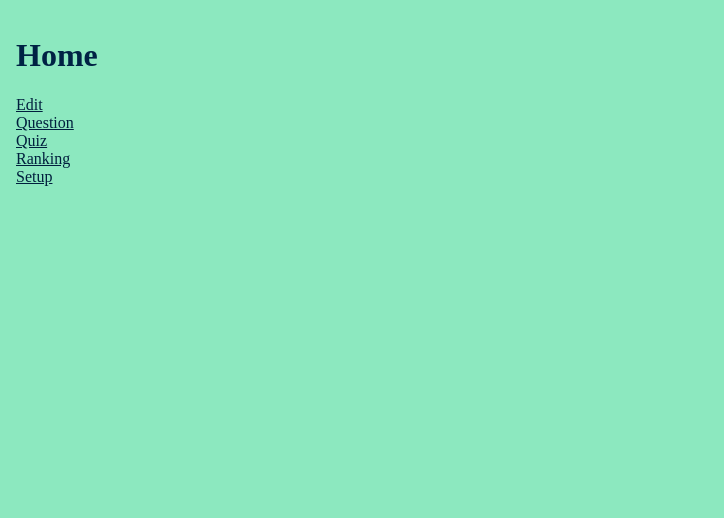
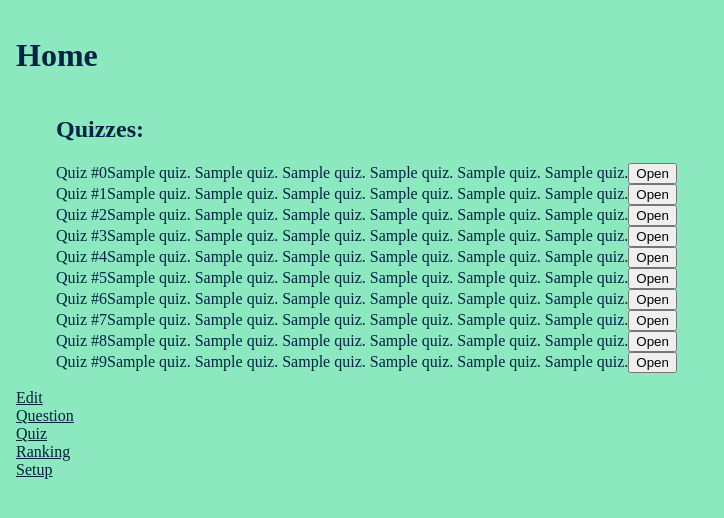
Before and after one commit to Zajecia-PJATK/s24048, a website built with Vite: page quiz/src/pages/index.html in a window 1280 px wide. Shown: the whole page, without its empty margins (0-724 px from the left). Built offline with nearby package versions, Linux system fonts and the light colour scheme.

Commit message:
Quizzes list prototype

```diff
--- /dev/null
+++ b/quiz/src/elements/quizzes-list/quizzes-list-item/quizzes-list-item.scss
@@ -0,0 +1,3 @@
+:host {
+
+}
--- /dev/null
+++ b/quiz/src/elements/quizzes-list/quizzes-list-item/quizzes-list-item.ts
@@ -0,0 +1,60 @@
+import './quizzes-list-item.scss';
+import { ElementBuilder } from '../../../shared/element-builder';
+import { Quiz } from '../../../shared/quiz';
+import { QuizManager } from '../../../shared/quiz-manager';
+
+export const quizIdAttr = 'quizid';
+export class QuizzesListItem extends HTMLElement {
+    public static readonly observedAttributes = [quizIdAttr];
+    private quiz?: Quiz;
+
+    public attributeChangedCallback(attr: string, oldValue: string, newValue: string): void {
+        if (oldValue === newValue) return;
+
+        switch (attr) {
+            case quizIdAttr: return this.onQuizIdChange(parseInt(newValue));
+        }
+    }
+
+    public setQuizId(quizId: number): QuizzesListItem {
+        this.setAttribute(quizIdAttr, `${quizId}`);
+        return this;
+    }
+
+    public openQuizSetupPage(): void {
+        console.log(this.quiz);
+    }
+
+    private onQuizIdChange(quizId: number) {
+        this.quiz = QuizManager.read(quizId);
+
+        const title = ElementBuilder
+            .make('span')
+            .withClassName('quiz-title')
+            .withText(this.quiz.name)
+            .build();
+
+        const description = ElementBuilder
+            .make('span')
+            .withClassName('quiz-description')
+            .withText(this.quiz.description)
+            .build();
+
+        const openQuizButton = ElementBuilder
+            .make<HTMLButtonElement>('button')
+            .withEventHandler('click', this.openQuizSetupPage.bind(this))
+            .withText('Open')
+            .build();
+
+        const article = ElementBuilder
+            .make('article')
+            .withClassName('quiz-list-item')
+            .withChild(title)
+            .withChild(description)
+            .withChild(openQuizButton)
+            .build();
+
+        this.innerHTML = '';
+        this.append(article);
+    }
+}
--- /dev/null
+++ b/quiz/src/elements/quizzes-list/quizzes-list.ts
@@ -0,0 +1,34 @@
+import './quizzes-list.scss';
+import { QuizzesListItem } from './quizzes-list-item/quizzes-list-item';
+import { Quiz } from '../../shared/quiz';
+import { ElementBuilder } from '../../shared/element-builder';
+import { QuizManager } from '../../shared/quiz-manager';
+
+export class QuizzesList extends HTMLElement {
+    constructor() {
+        super();
+
+        const quizzes: Quiz[] = new Array(10).fill(0).map((_, i) => ({
+            id: i,
+            name: `Quiz #${i}`,
+            description: `Sample quiz. Sample quiz. Sample quiz. Sample quiz. Sample quiz. Sample quiz.`
+        }));
+
+        quizzes.forEach(QuizManager.save);
+
+        const quizzesListItems = quizzes
+            .map(quiz => new QuizzesListItem().setQuizId(quiz.id));
+
+        const ul = ElementBuilder
+            .make<HTMLUListElement>('ul')
+            .withChild(ElementBuilder
+                .make('h2')
+                .withText('Quizzes:')
+                .build()
+            )
+            .withChildren(quizzesListItems)
+            .build();
+
+        this.append(ul);
+    }
+}
--- a/quiz/src/pages/home.ts
+++ b/quiz/src/pages/home.ts
@@ -1,3 +1,5 @@
-console.log('Home');
+import { QuizzesList } from '../elements/quizzes-list/quizzes-list';
+import { QuizzesListItem } from '../elements/quizzes-list/quizzes-list-item/quizzes-list-item';
 
-export {};
+customElements.define('quizzes-list-item', QuizzesListItem);
+customElements.define('quizzes-list', QuizzesList);
--- a/quiz/src/pages/index.html
+++ b/quiz/src/pages/index.html
@@ -12,6 +12,9 @@
 <body>
 
 <h1>Home</h1>
+
+<quizzes-list></quizzes-list>
+
 <a href="./edit/">Edit</a>
 <a href="./question/">Question</a>
 <a href="./quiz/">Quiz</a>
--- /dev/null
+++ b/quiz/src/shared/element-builder.ts
@@ -0,0 +1,47 @@
+export class ElementBuilder<T extends HTMLElement> {
+    private constructor(private readonly element: T) { }
+
+    public static make<T extends HTMLElement>(tagName: string): ElementBuilder<T> {
+        return new ElementBuilder(document.createElement(tagName) as T);
+    }
+
+    public build(): T {
+        return this.element;
+    }
+
+    public withClassName(className: string): ElementBuilder<T> {
+        const modified = this.element;
+        modified.classList.add(className);
+        return new ElementBuilder(modified);
+    }
+
+    public withEventHandler(event: keyof HTMLElementEventMap, listener: () => void): ElementBuilder<T> {
+        const modified = this.element;
+        modified.addEventListener(event, listener);
+        return new ElementBuilder(modified);
+    }
+
+    public withChild(child: HTMLElement): ElementBuilder<T> {
+        const modified = this.element;
+        modified.appendChild(child);
+        return new ElementBuilder(modified);
+    }
+
+    public withChildren(children: HTMLElement[]): ElementBuilder<T> {
+        const modified = this.element;
+        modified.append(...children);
+        return new ElementBuilder(modified);
+    }
+
+    public withText(text: string): ElementBuilder<T> {
+        const modified = this.element;
+        modified.innerText = text;
+        return new ElementBuilder(modified);
+    }
+
+    public withValue(value: string): ElementBuilder<T> {
+        const modified = this.element;
+        modified.setAttribute('value', value);
+        return new ElementBuilder(modified);
+    }
+}
--- /dev/null
+++ b/quiz/src/shared/quiz-manager.ts
@@ -0,0 +1,23 @@
+import { Quiz } from './quiz';
+
+export class QuizManager {
+    private static readonly quizKeyPrefix = 'Q';
+
+    public static save(quiz: Quiz): void {
+        const key = QuizManager.getQuizStorageKey(quiz.id);
+        const value = JSON.stringify(quiz);
+
+        localStorage.setItem(key, value);
+    }
+
+    public static read(quizId: number): Quiz {
+        const key = QuizManager.getQuizStorageKey(quizId);
+        const value = localStorage.getItem(key)!; // TODO: Add error handling
+
+        return JSON.parse(value); // TODO: Add cache to save CPU on JSON parsing
+    }
+
+    private static getQuizStorageKey(quizId: number): string {
+        return `${this.quizKeyPrefix}${quizId}`;
+    }
+}
--- /dev/null
+++ b/quiz/src/shared/quiz.ts
@@ -0,0 +1,5 @@
+export interface Quiz {
+    id: number;
+    name: string;
+    description: string;
+}
```
Also changed, not shown: quiz/src/elements/quizzes-list/quizzes-list.scss (added).
